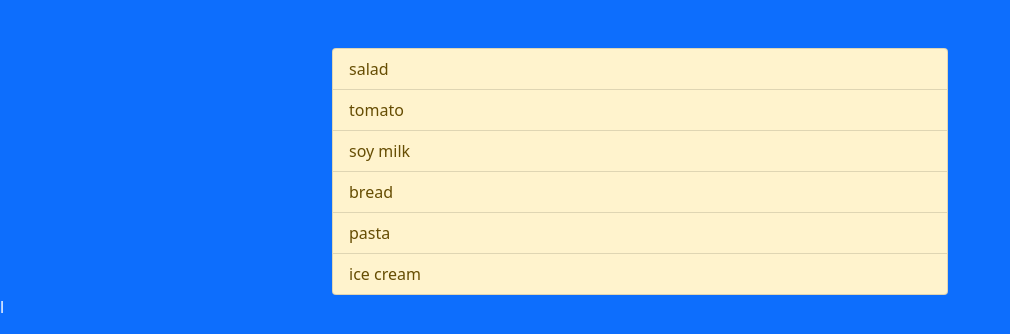
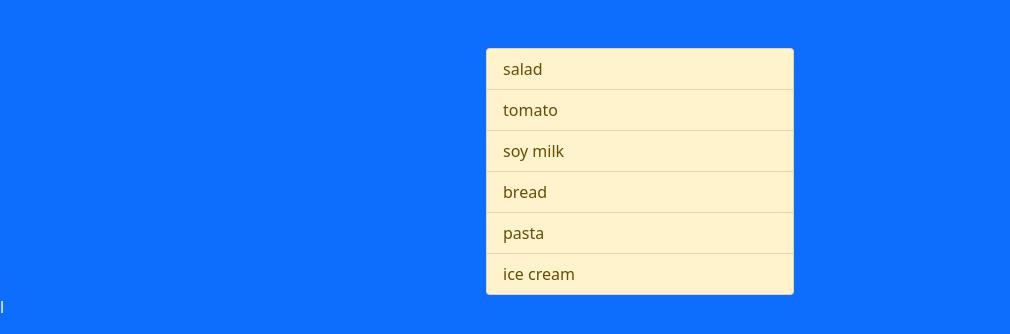
Before and after one commit to stecala/js-lista-spesa, a plain HTML site: page index.html in a window 1280 px wide. Shown: the whole page, without its empty margins (0-1010 px from the left). Drawn offline with nearby package versions, Linux system fonts and the light colour scheme.

Commit message:
ridimensionamento ul

```diff
--- a/index.html
+++ b/index.html
@@ -10,8 +10,8 @@
 <body class="text-white bg-primary">
     <div class="container-fluid mt-5">
         <div class="row">
-            <div class="col-6 mx-auto">
-                <ul id="cart" class="list-group">
+            <div class="col-6 mx-auto d-flex justify-content-center">
+                <ul id="cart" class="list-group w-50">
 
                 </ul>
             </div>
```
